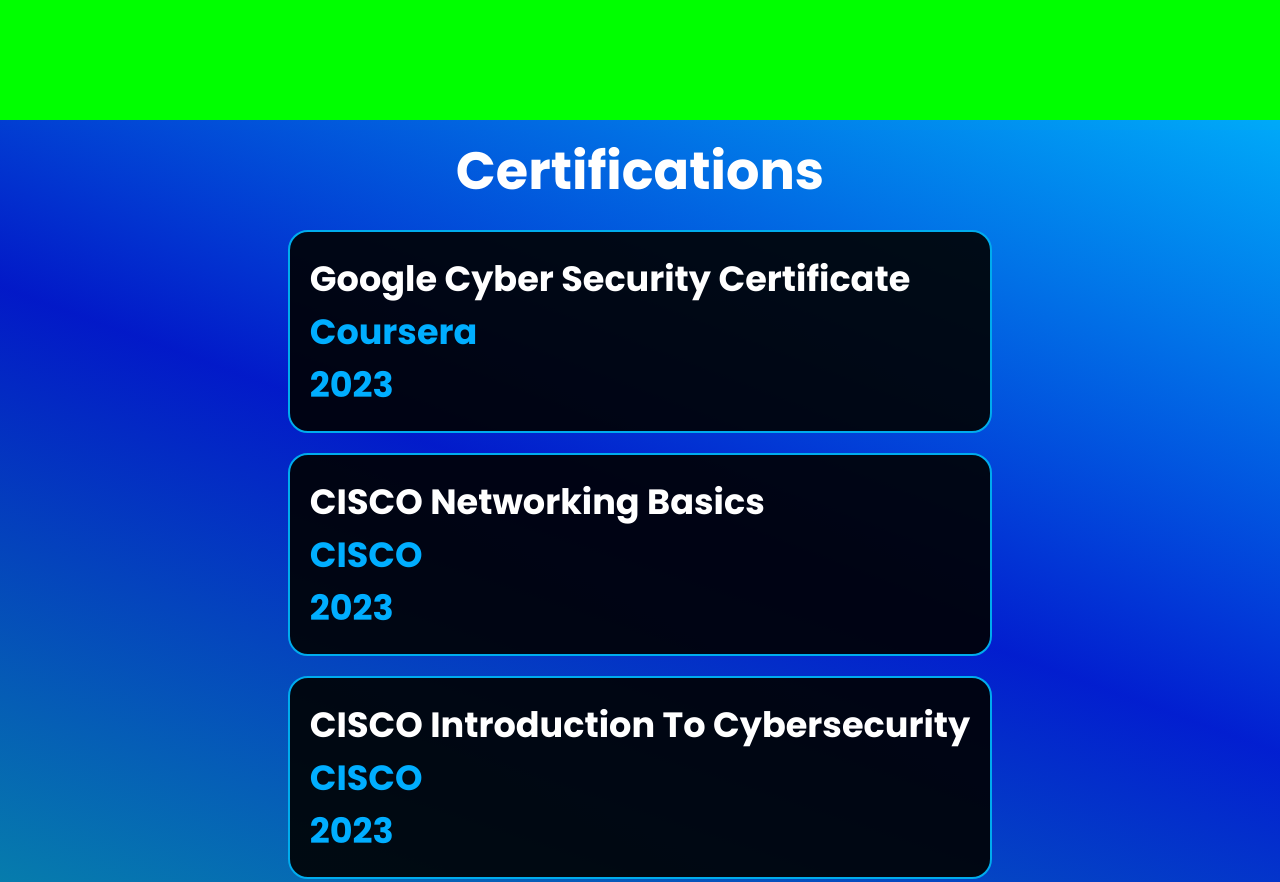
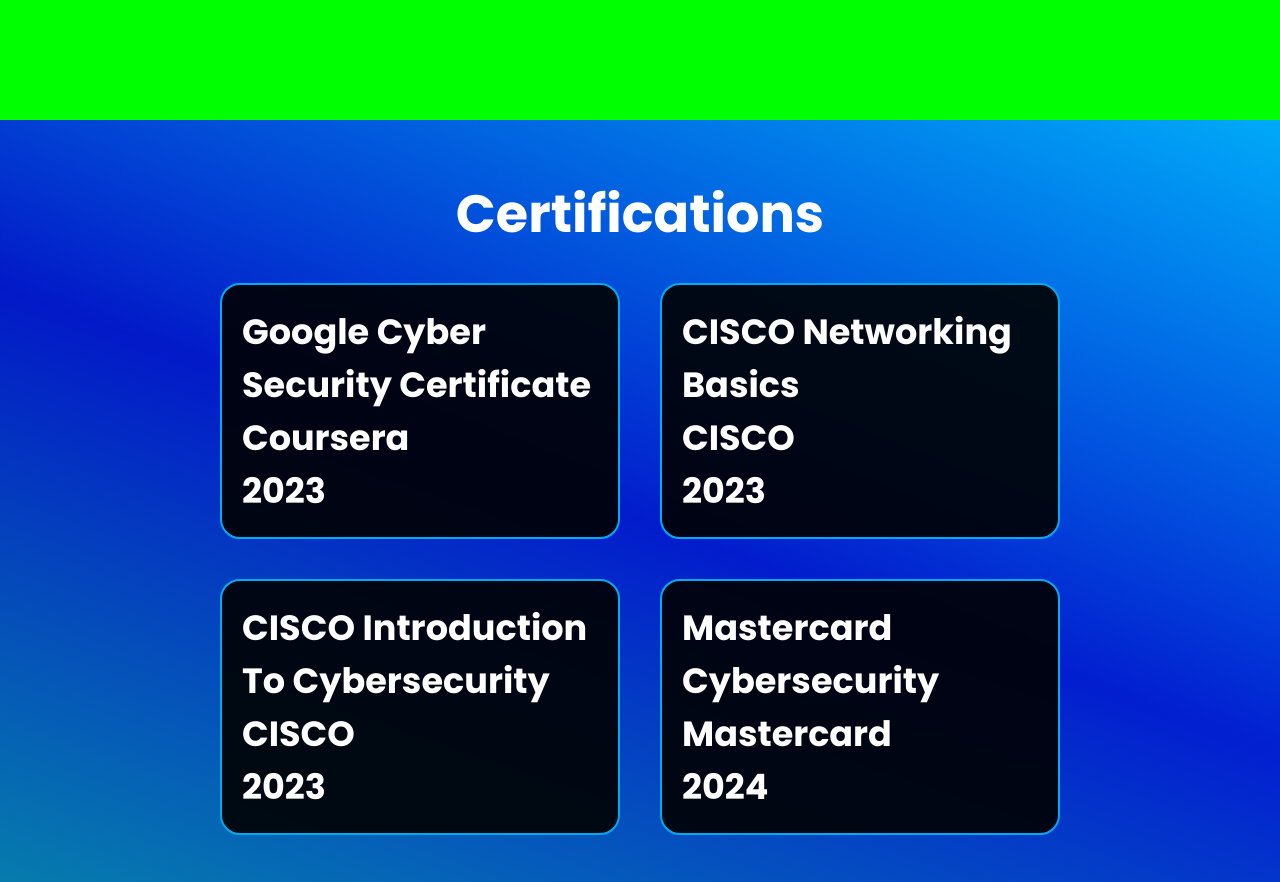
Before and after one commit to CampbellHarry/CampbellHarry.github.ioaa, a plain HTML site: page index.html in a window 1280 px wide. Shown: the part 5060-5942 px from the top of the page. Drawn offline with nearby package versions, Linux system fonts and the light colour scheme.

Commit message:
Add files via upload

```diff
--- a/backend/js/script.js
+++ b/backend/js/script.js
@@ -80,7 +80,7 @@ function showReviews(reviews) {
     reviews.forEach(review => {
         ReviewsHTML += `
         <div class="reviewstext">
-            <a href="${review.linkedin}">${review.name}</a>
+            <a href="${review.linkedin}" class="reviewa">${review.name}</a>
             <p title="${review.role}">${review.role}</p>
             <date>${review.date}</date>
             <p>"${review.review}" - ${review.name}.</p>
@@ -180,7 +180,7 @@ window.addEventListener('scroll', bottombarappear);
 // section that the person is on
 
 
-document.addEventListener('DOMContentLoaded', function() {
+function handleScroll() {
     const containerClasses = [
         'aboutcontainer',
         'experiencecontainer',
@@ -205,7 +205,6 @@ document.addEventListener('DOMContentLoaded', function() {
         return window.innerWidth <= 680;
     }
 
-    function handleScroll() {
     containerClasses.forEach(containerClass => {
         const elements = document.getElementsByClassName(containerClass);
 
@@ -224,7 +223,6 @@ document.addEventListener('DOMContentLoaded', function() {
 window.addEventListener('scroll', handleScroll);
 window.addEventListener('DOMContentLoaded', handleScroll); // Check on initial load
 window.addEventListener('resize', handleScroll); // Handle resize events
-  });
 // section that the person is on
 // scroller
 document.addEventListener("DOMContentLoaded", function () {
--- a/backend/json/certs.json
+++ b/backend/json/certs.json
@@ -16,5 +16,11 @@
         "school": "CISCO",
         "dates": "2023",
         "url": "https://www.credly.com/badges/499e51c6-e081-4cf5-a8a6-deba2ad46ad7/linked_in_profile"
+    },
+    {
+        "name": "Mastercard Cybersecurity",
+        "school": "Mastercard",
+        "dates": "2024",
+        "url": "https://forage-uploads-prod.s3.amazonaws.com/completion-certificates/mastercard/vcKAB5yYAgvemepGQ_Mastercard_t22DnDMkNLeByMpsj_1704134526492_completion_certificate.pdf"
     }
 ]
--- a/css/styles.css
+++ b/css/styles.css
@@ -978,15 +978,29 @@ section {
 /* certifications section begins */
 .certifications{
     display: flex;
-    justify-content: center;
-    align-items: center;
+    width: auto;
+    margin: 0 auto;
+    align-items: center;
+    justify-content: center;
     max-width: auto;
     margin: 0 auto;
     padding: 0 1rem;
     color: var(--white);
     background-image: linear-gradient(20deg, rgba(8, 145, 187, 0.8), rgba(3, 7, 214, 0.8), rgba(0, 174, 255, 0.8));
     flex-wrap: wrap;
-    flex-wrap: inherit;
+    flex-direction: row;
+}
+.certificationscontainer{
+    display: flex;
+    width: auto;
+    margin: 0 auto;
+    align-items: center;
+    justify-content: center;
+    max-width: auto;
+    margin: 0 auto;
+    padding: 0 1rem;
+    color: var(--white);
+    flex-wrap: wrap;
 }
 .certification{
     border: #00aced 2px solid;
@@ -994,10 +1008,28 @@ section {
     padding: 2rem;
     margin: 2rem;
     background-color: rgba(0, 0, 0, 0.9);
-    flex-wrap: wrap;
-    flex-wrap: inherit;
-    transition: all 0.2s linear;
-}
+    flex-wrap: inherit;
+    transition: all 0.2s linear;
+    max-width: 400px;
+    min-width: 400px;
+}
+
+@media screen and (max-width: 774) {
+    .certification{
+        width: 100% !important;
+        max-width: 100% !important;
+        min-width: 100% !important;
+    }
+    .certificationscontainer{
+        flex-direction: column !important;
+    }
+    .headcertifications{
+        font-size: 2.5rem !important;
+
+    }
+
+}
+
 @media screen and (max-width: 1000px) {
     .certification{
         width: 80%;
@@ -1025,7 +1057,7 @@ section {
     color: var(--techblue);
 }
 .certificationstext{
-    width: 50%;
+    width: 20%;
     gap: 2rem;
     flex-wrap: wrap;
     flex-wrap: inherit;
```
Also changed, not shown: css/blog.css (added, +21 -0 lines). Lines whose indentation alone changed are shown as unchanged.
